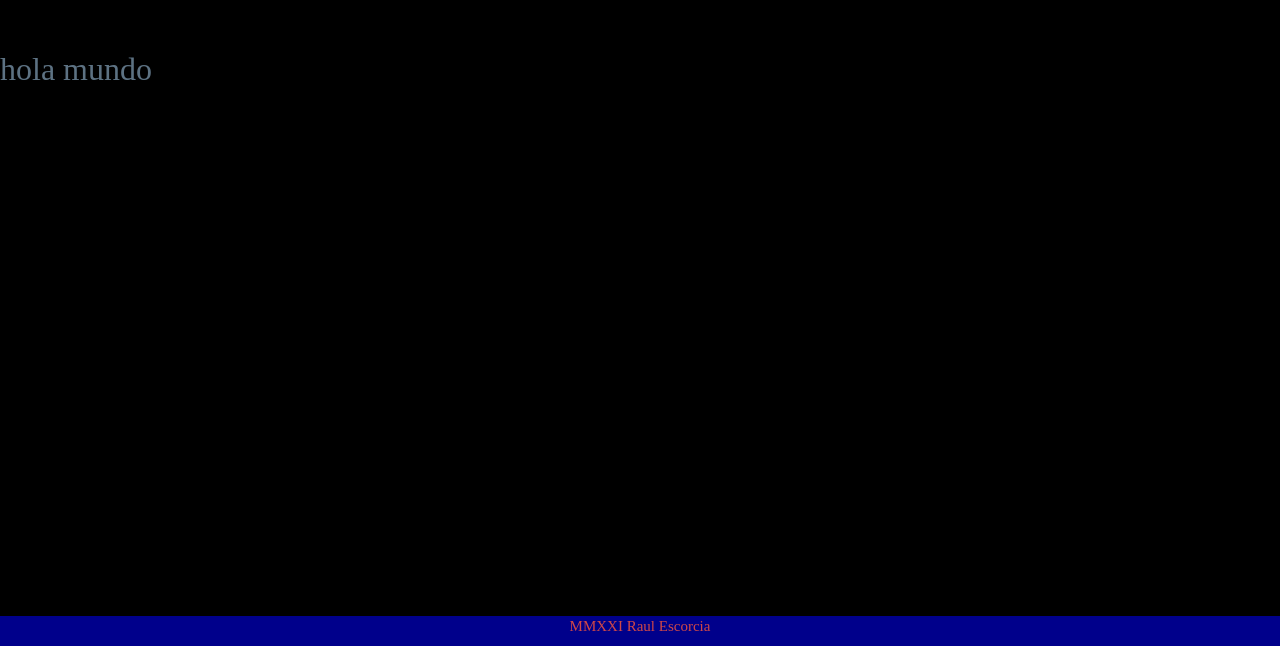
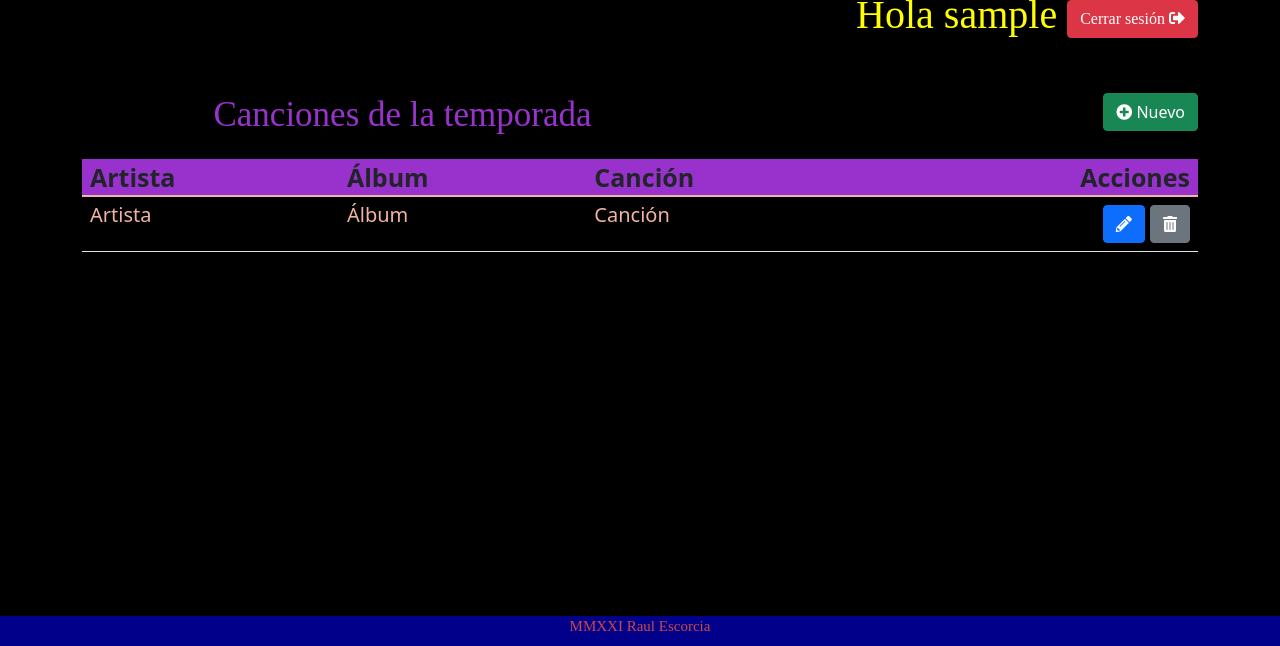
Before and after one commit to raul-escorcia/goth, a Node server app: page /admin/panel/ in a window 1280 px wide. Shown: the part 154-800 px from the top of the page. Run offline with Node 20, Linux system fonts and the light colour scheme; the visitor is signed in with stand-in values (Sample User, id 1); some web fonts are replaced.

Commit message:
Hasta la clase 18. Creacion de diseño de panel

```diff
--- a/goth/public/stylesheets/admin.css
+++ b/goth/public/stylesheets/admin.css
@@ -1,4 +1,4 @@
-button{
+#envlogin{
     margin-left: 35%;
 }
 
@@ -8,9 +8,48 @@ button{
     width: 30%;
 }
 
-.row p{
+#usererror{
     color: #f00;
     text-align: center;
     font-size: 30px;
     margin-top: 25px;
 }
+
+#cab{
+    margin-top: 25px;
+    margin-bottom: 15px;
+}
+
+#usuario{
+    color: #ff0;
+    font-size: 40px;
+}
+#nuevo{
+    text-align: right;
+}
+
+#nuevo a{
+    margin-top: 3%;
+    margin-bottom: 3%;
+}
+
+.col-7{
+    text-align: center;
+}
+
+.col-7 p{
+    margin-top: 4%;
+    color: #9932cc;
+    font-size: 35px;
+}
+
+.table-title{
+    background-color: #9932cc;
+    font-size: 25px;
+}
+
+.table-content{
+    color: #f0b5a1;
+    font-size: 20px;
+    background-color: #000;
+}
--- a/goth/views/admin/login.hbs
+++ b/goth/views/admin/login.hbs
@@ -9,10 +9,10 @@
                 <label for="exampleFormControlInput2" class="form-label">Contraseña</label>
                 <input type="password" class="form-control" id="exampleFormControlInput2" name="password">
             </div>
-            <button type="submit" class="btn btn-primary">Enviar</button>
+            <button type="submit" class="btn btn-primary" id="envlogin">Enviar</button>
         </form>
         {{#if error}}
-        <p>Usuario o contraseña incorrectos</p>
+        <p id="usererror">Usuario o contraseña incorrectos</p>
         {{/if}}
     </div>
 </div>
--- a/goth/views/admin/panel.hbs
+++ b/goth/views/admin/panel.hbs
@@ -1 +1,40 @@
-<h1>hola mundo</h1>
+<div class="container">
+    <div class="row">
+        <div class="col">
+            <p id="usuario" class="text-end">Hola {{usuario}} <a href="" class="btn btn-danger">Cerrar sesión <i class="fas fa-sign-out-alt"></i></a></p>
+        </div>
+    </div>
+    <div class="row" id="cab">
+        <div class="col-7">
+            <p>Canciones de la temporada</p>
+        </div>
+        <div class="col-5"  id="nuevo">
+            <a href="" class="btn btn-success"><i class="fas fa-plus-circle"></i> Nuevo</a>
+        </div>
+    </div>
+    <div class="row">
+        <div class="col">
+            <table class="table">
+                <thead>
+                    <tr class="table-title">
+                        <th scope="col">Artista</th>
+                        <th scope="col">Álbum</th>
+                        <th scope="col">Canción</th>
+                        <th scope="col" class="text-end">Acciones</th>
+                    </tr>
+                </thead>
+                <tbody class="table-content">
+                    <tr>
+                        <td>Artista</td>
+                        <td>Álbum</td>
+                        <td>Canción</td>
+                        <td class="text-end">
+                            <a href="" class="btn btn-primary"><i class="fas fa-pencil-alt"></i></a>
+                            <a href="" class="btn btn-secondary"><i class="fas fa-trash-alt"></i></a>
+                        </td>
+                    </tr>
+                </tbody>
+            </table>
+        </div>
+    </div>
+</div>
--- a/goth/views/musica.hbs
+++ b/goth/views/musica.hbs
@@ -1,6 +1,6 @@
 <link rel="stylesheet" href="stylesheets/musica.css">
 <h2>Música</h2>
-<h2 id="top">Top 10</h2>
+<h2 id="top">Canciones de la temporada</h2>
 <div class="intros">
     <div class="intro">
         <img src="images/musica/intro/blutengel.jpg" alt="bluengel">
```
